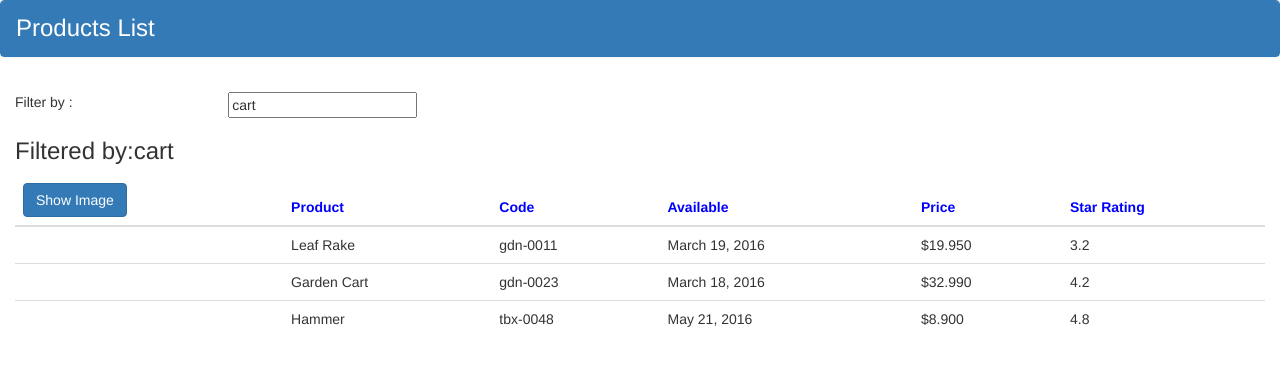
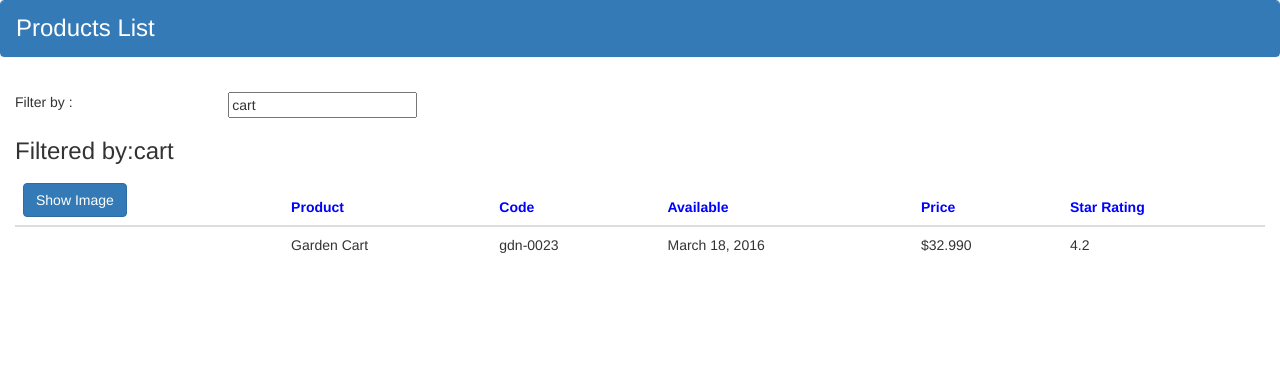
Before and after one commit to tahanyFawzy1994/Angular-Product-tutorial-Code, an Angular app in the folder APM-Start/: page / in a window 1280 px wide. Shown: the top 366 px of the page. Built offline with nearby package versions, Linux system fonts and the light colour scheme.

Commit message:
added custom pipe for filtering

```diff
--- a/APM-Start/src/app/app.module.ts
+++ b/APM-Start/src/app/app.module.ts
@@ -3,10 +3,12 @@ import { NgModule } from '@angular/core';
 import {FormsModule} from '@angular/forms'
 import { AppComponent } from './app.component';
 import {ProductListComponent} from './products/product-list.component'
+import { ProductFilterPipe } from './products/product-filter.pipe';
 @NgModule({
   declarations: [
     AppComponent,
-    ProductListComponent
+    ProductListComponent,
+    ProductFilterPipe
   ],
   imports: [
     BrowserModule,
--- /dev/null
+++ b/APM-Start/src/app/products/product-filter.pipe.ts
@@ -0,0 +1,14 @@
+import { PipeTransform ,Pipe} from "@angular/core";
+import { IProduct } from "./product";
+
+@Pipe({
+    name : 'productFilter'
+})
+
+export class ProductFilterPipe implements PipeTransform {
+    transform(value : IProduct[] , filterBy : string):IProduct[] {
+        filterBy = filterBy ? filterBy.toLocaleLowerCase() : null;
+        return filterBy ? value.filter((product : IProduct) =>
+         product.productName.toLocaleLowerCase().indexOf(filterBy) !== -1) : value;
+    }
+}
--- a/APM-Start/src/app/products/product-list.component.html
+++ b/APM-Start/src/app/products/product-list.component.html
@@ -30,7 +30,7 @@
                 </tr>
             </thead>
             <tbody>
-                <tr *ngFor = 'let product of products'>
+                <tr *ngFor = 'let product of products |productFilter : listFilter'>
                     <td><img *ngIf = 'showImage'
                         [src]='product.imageUrl' [style.width.px]='imageSize'/></td>
                     <td>{{product.productName}}</td>
```
